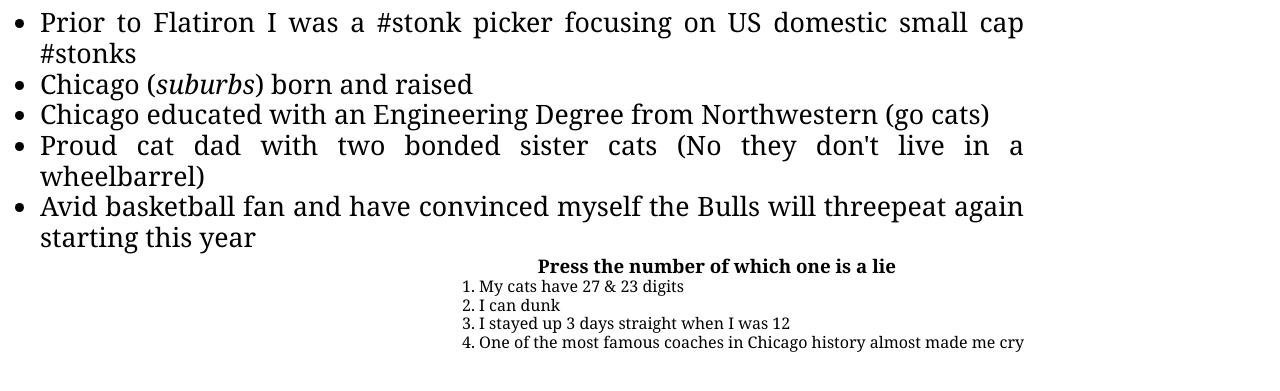
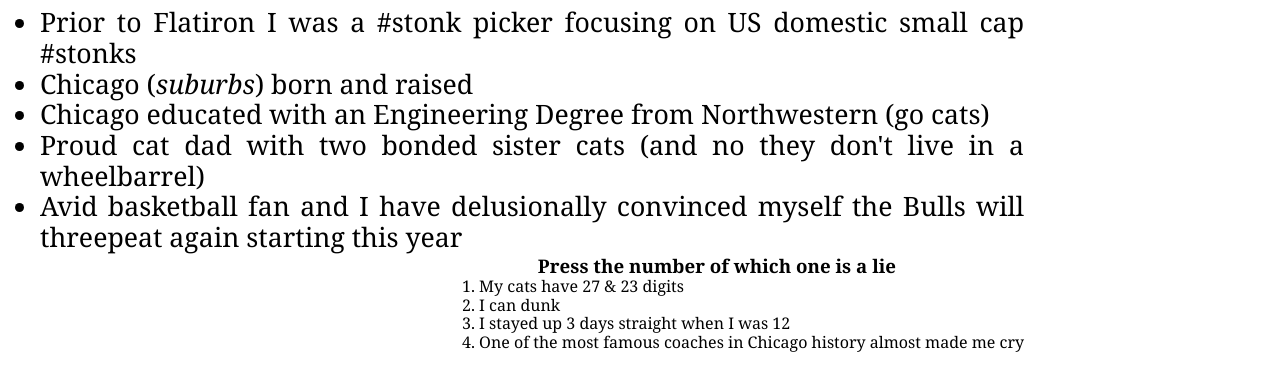
Before and after one commit to jonpilarski777/Flatiron-Prework-Project, a plain HTML site: page index.html in a window 1280 px wide. Shown: the part 345-736 px from the top of the page. Drawn offline with Linux system fonts and the light colour scheme.

Commit message:
Finished website

```diff
--- a/index.html
+++ b/index.html
@@ -22,8 +22,8 @@
                         <li>Prior to Flatiron I was a #stonk picker focusing on US domestic small cap #stonks </li>
                         <li>Chicago (<em>suburbs</em>) born and raised</li>
                         <li>Chicago educated with an Engineering Degree from Northwestern (go cats)</li>
-                        <li>Proud cat dad with two bonded sister cats (No they don't live in a wheelbarrel)
-                        <li>Avid basketball fan and have convinced myself the Bulls will threepeat again starting this year</li>
+                        <li>Proud cat dad with two bonded sister cats (and no they don't live in a wheelbarrel)
+                        <li>Avid basketball fan and I have delusionally convinced myself the Bulls will threepeat again starting this year</li>
                         </li>
                     </ul>
                 </p>
```
